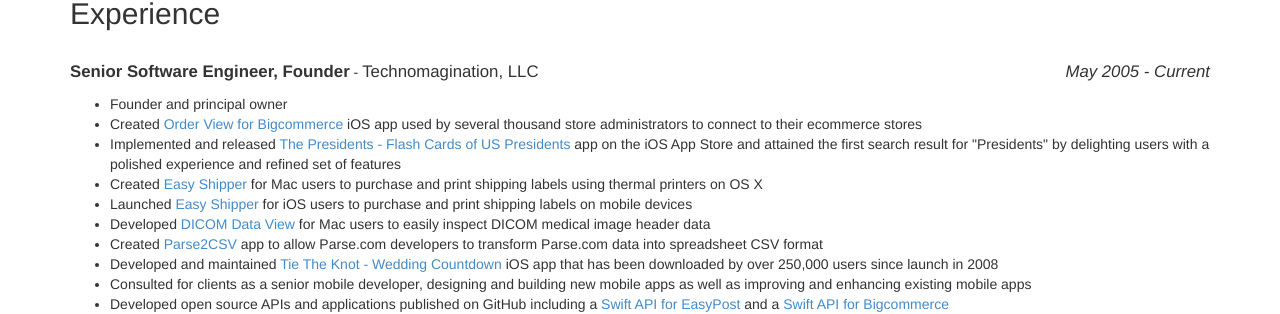
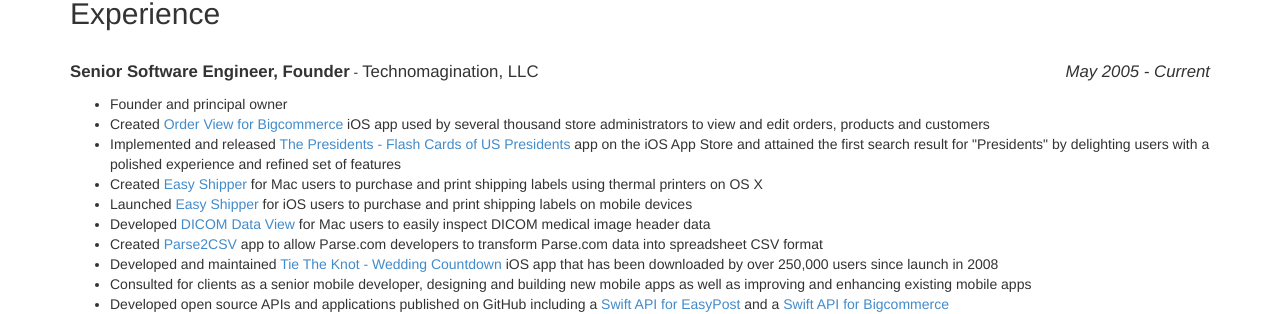
Before and after one commit to welbesw/welbesw.github.io, a Jekyll site: the page built from resume.html, in a window 1280 px wide and 900 px high. Shown: the part 296-610 px from the top of the window. Built offline with Jekyll 4.4.1, drawn with Linux system fonts in a browser that asks for light colours.

Commit message:
Tweaks to resume.

```diff
--- a/resume.html
+++ b/resume.html
@@ -51,7 +51,7 @@
 	<div class="col-sm-12">
 		<ul>
 			<li>Founder and principal owner</li>
-			<li>Created <a href="https://itunes.apple.com/us/app/order-view-for-bigcommerce/id1032486109?mt=8">Order View for Bigcommerce</a> iOS app used by several thousand store administrators to connect to their ecommerce stores</li>
+			<li>Created <a href="https://itunes.apple.com/us/app/order-view-for-bigcommerce/id1032486109?mt=8">Order View for Bigcommerce</a> iOS app used by several thousand store administrators to view and edit orders, products and customers</li>
 			<li>Implemented and released <a href="https://itunes.apple.com/us/app/presidents-flash-cards-us/id959220546?ls=1&mt=8">The Presidents - Flash Cards of US Presidents</a> app on the iOS App Store and attained the first search result for "Presidents" by delighting users with a polished experience and refined set of features</li>
 			<li>Created <a href="https://itunes.apple.com/us/app/easy-shipper-ship-usps-ups/id1055793428?mt=12">Easy Shipper</a> for Mac users to purchase and print shipping labels using thermal printers on OS X</li>
 			<li>Launched <a href="https://itunes.apple.com/us/app/easy-shipper-ship-usps-ups/id879900652?mt=8">Easy Shipper</a> for iOS users to purchase and print shipping labels on mobile devices</li>
```
